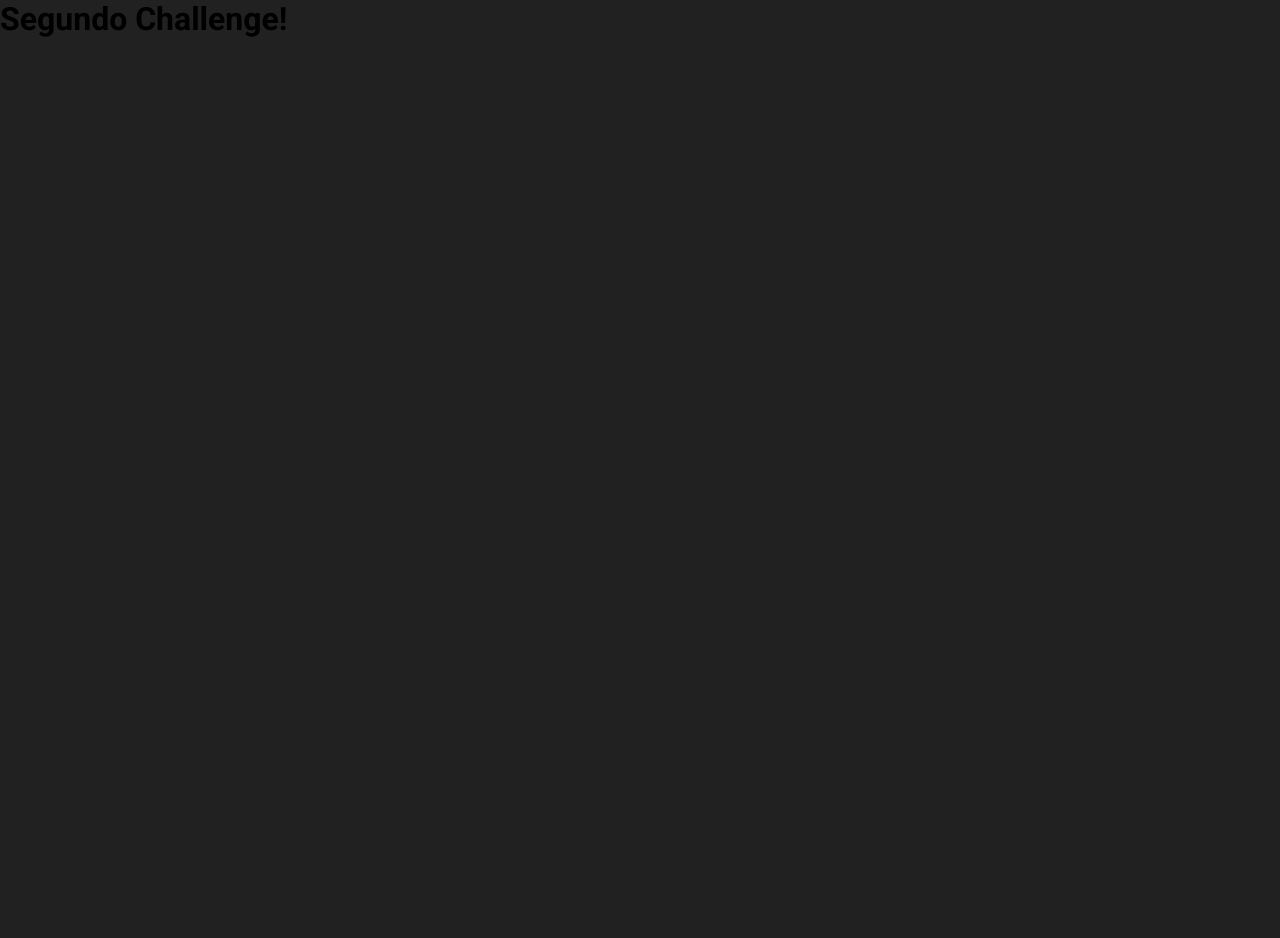
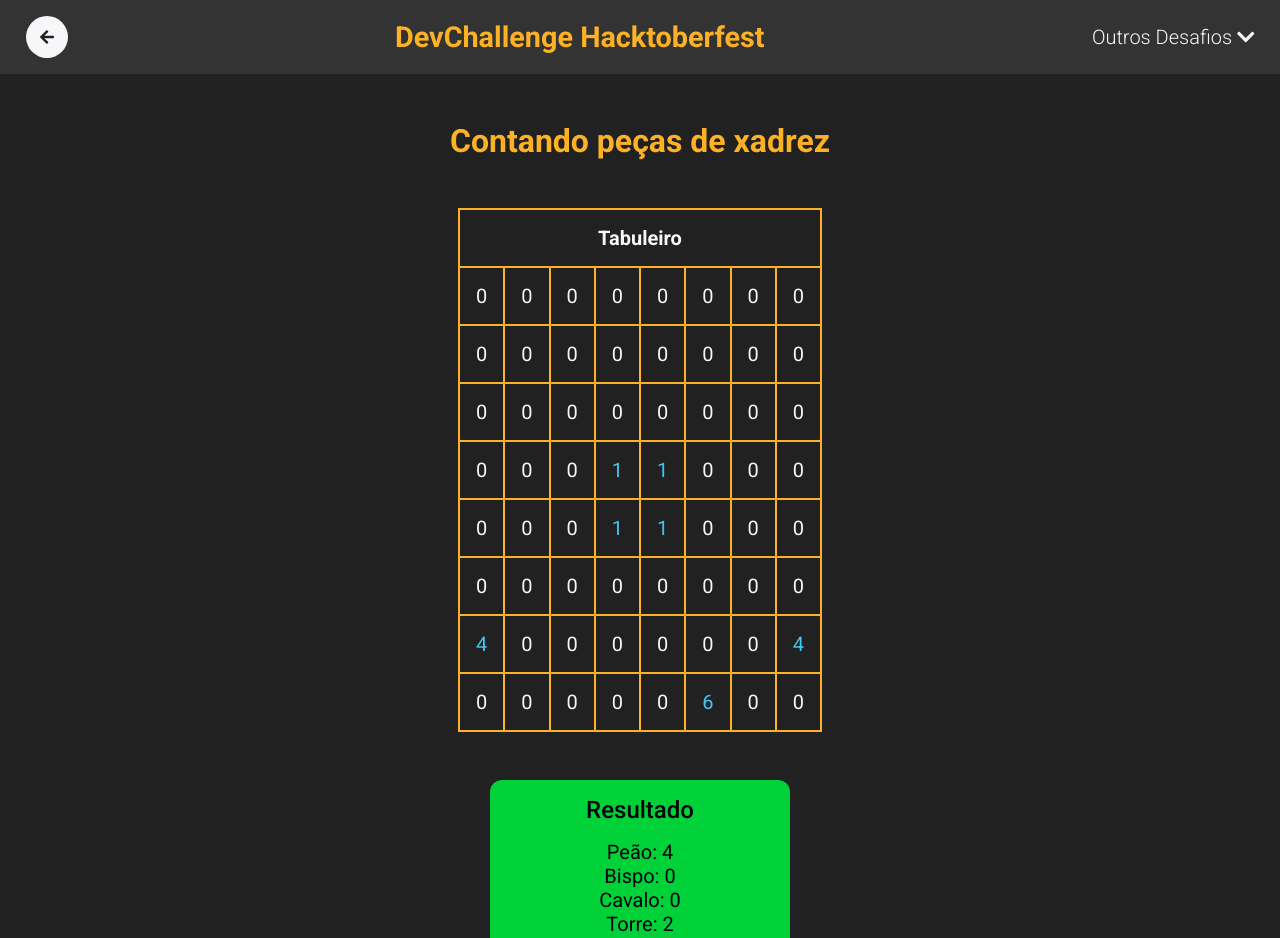
Before and after one commit to GabrielWolf-Dev/Hacktoberfest_DevChallenge, a React (Create React App) app in the folder project_challenge/: page /challenge2 in a window 1280 px wide. Shown: the top 938 px of the page. Before the commit the page ends 800 px from the top, so only its background shows below. Built offline with nearby package versions, Linux system fonts and the light colour scheme.

Commit message:
Update Challenge 2

```diff
--- a/project_challenge/src/Components/FirstChallege/index.js
+++ b/project_challenge/src/Components/FirstChallege/index.js
@@ -68,7 +68,7 @@ export default function FirstChallenge() {
                         <input
                             className="menu-quiz__input-name"
                             title="O nome deve conter somente letras e no máximo 15 caracteres"
-                            pattern="[A-Za-z]{1,15}"
+                            pattern="[A-Za-zçã\s]{1,15}"
                             required
                             type="text"
                             id="name"
--- a/project_challenge/src/Components/FirstChallege/quiz.css
+++ b/project_challenge/src/Components/FirstChallege/quiz.css
@@ -72,15 +72,7 @@
     width: 100%;
     max-width: 400px;
     margin: 120px auto 0 auto;
-    border-collapse: collapse;
 }
-
-td, th {
-    border: 2px solid var(--yellow);
-    padding: 16px;
-    text-align: center;
-    color: var(--white);
-  }
 
 .menu-quiz__warning-loaderboards {
     width: 100%;
--- /dev/null
+++ b/project_challenge/src/Components/SecondChallenge/chess.css
@@ -0,0 +1,23 @@
+.chess-box {
+    margin: 48px auto;
+}
+
+.chess-box__table-chess {
+    margin: 48px auto;
+    color: var(--white);
+    font-size: 1.25rem;
+}
+
+.chess-box__result {
+    width: 100%;
+    max-width: 300px;
+    margin: 32px auto;
+    padding: 16px;
+    border-radius: 12px;
+    background-color: var(--green);
+}
+
+.chess-box__list-pieces {
+    margin: 16px 0;
+    font-size: 1.25rem;
+}
--- a/project_challenge/src/Components/SecondChallenge/index.js
+++ b/project_challenge/src/Components/SecondChallenge/index.js
@@ -1,5 +1,93 @@
+import { useEffect, useState } from 'react';
+import Header from '../Header';
+import './chess.css';
+
 export default function SecondChallenge() {
+    const [matriz] = useState([
+        "0 0 0 0 0 0 0 0",
+        "0 0 0 0 0 0 0 0",
+        "0 0 0 0 0 0 0 0",
+        "0 0 0 1 1 0 0 0",
+        "0 0 0 1 1 0 0 0",
+        "0 0 0 0 0 0 0 0",
+        "4 0 0 0 0 0 0 4",
+        "0 0 0 0 0 6 0 0",
+    ]);
+    const [pecas, setPecas] = useState({
+        peao: 0,
+        bispo: 0,
+        cavalo: 0,
+        torre: 0,
+        rainha: 0,
+        rei: 0,
+    });
+
+    useEffect(() => {
+        matriz.forEach(matriz => {
+            const row = matriz.split(' ');
+
+            row.forEach(row => {
+                if(row === '1')
+                    setPecas({ ...pecas, peao: pecas.peao += 1 });
+
+                if(row === '2')
+                    setPecas({ ...pecas, bispo: pecas.bispo += 1 });
+
+                if(row === '3')
+                    setPecas({ ...pecas, cavalo: pecas.cavalo += 1 });
+
+                if(row === '4')
+                    setPecas({ ...pecas, torre: pecas.torre += 1 });
+
+                if(row === '5')
+                    setPecas({ ...pecas, rainha: pecas.rainha += 1 });
+
+                if(row === '6')
+                    setPecas({ ...pecas, rei: pecas.rei += 1 });
+            })
+        })
+    // eslint-disable-next-line react-hooks/exhaustive-deps
+    }, [matriz]);
+
     return(
-        <h1>Segundo Challenge!</h1>
+        <>
+            <Header />
+            <main className="container chess-box">
+                <h1 className="title">Contando peças de xadrez</h1>
+                <table className="chess-box__table-chess">
+                    <thead>
+                        <tr>
+                            <th colSpan="8">Tabuleiro</th>
+                        </tr>
+                    </thead>
+                    <tbody>
+                    {
+                        matriz.map((matriz, index) => {
+                            const numbersMatrix = matriz.split(' ');
+                            return (
+                                <tr key={index}>
+                                    {numbersMatrix.map((numbers, index) => numbers !== '0'
+                                    ? (<td key={index} style={{ color: "var(--blue-light)" }}>{numbers}</td>)
+                                    : (<td key={index}>{numbers}</td>))}
+                                </tr>
+                            );
+                        })
+                    }
+                    </tbody>
+                </table>
+
+                <footer className="chess-box__result">
+                    <h3 className="subtitle">Resultado</h3>
+                    <ul className="chess-box__list-pieces">
+                        <li>Peão: {pecas.peao}</li>
+                        <li>Bispo: {pecas.bispo}</li>
+                        <li>Cavalo: {pecas.cavalo}</li>
+                        <li>Torre: {pecas.torre}</li>
+                        <li>Rainha: {pecas.rainha}</li>
+                        <li>Rei: {pecas.rei}</li>
+                    </ul>
+                </footer>
+            </main>
+        </>
     );
 }
--- a/project_challenge/src/index.css
+++ b/project_challenge/src/index.css
@@ -32,6 +32,17 @@ a { text-decoration: none; }
 
 fieldset { border: 0; }
 
+table {
+  border-collapse: collapse;
+}
+
+td, th {
+  border: 2px solid var(--yellow);
+  padding: 16px;
+  text-align: center;
+  color: var(--white);
+}
+
 :root {
   font-size: 16px;
 }
@@ -53,6 +64,7 @@ fieldset { border: 0; }
 .title {
   font-size: 2rem;
   font-weight: 700;
+  color: var(--yellow);
 }
 
 .subtitle {
```
